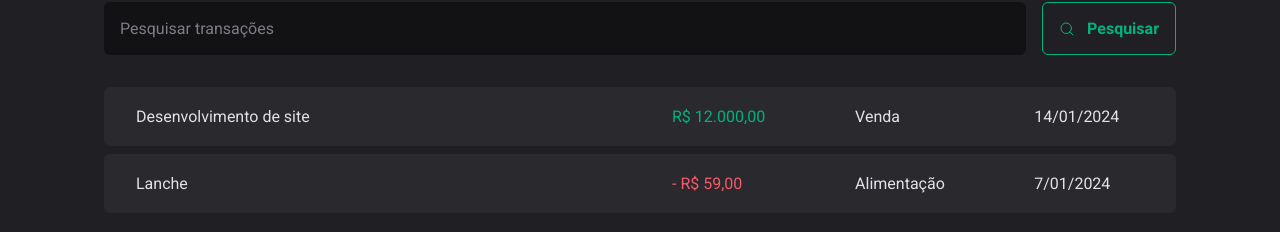
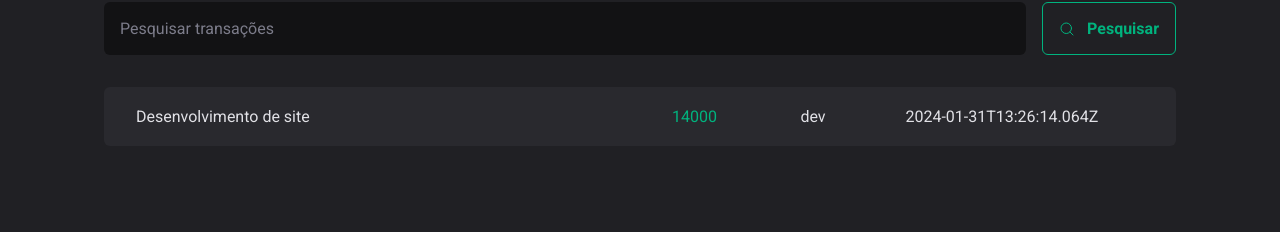
Before and after one commit to juliomalta/DinDin-Money-Tracker, a React (Vite) app: page / in a window 1280 px wide. Shown: the part 326-558 px from the top of the page. Built offline with nearby package versions, Linux system fonts and the light colour scheme; data requests are answered from the project's data file.

Commit message:
Add server.json and update Transactions page

```diff
--- a/server.json
+++ b/server.json
@@ -3,6 +3,7 @@
     {
       "id": "1",
       "description": "Desenvolvimento de site",
+      "category": "dev",
       "type": "deposit",
       "price": 14000,
       "date": "2024-01-31T13:26:14.064Z"
--- a/src/pages/Transactions/index.tsx
+++ b/src/pages/Transactions/index.tsx
@@ -1,9 +1,32 @@
+import { useEffect, useState } from "react";
 import { Header } from "../../components/Header";
 import { Summary } from "../../components/Summary";
 import { SearchForm } from "./components/SearchForm";
 import { TransactionType, TransactionsContainer, TransactionsTable } from "./styles";
 
+interface Transaction {
+  id: number;
+  description: string;
+  category: string;
+  type: 'deposit' | 'withdraw';
+  price: number;
+  date: string;
+}
+
 export function Transactions() {
+  const [transactions, setTransactions] = useState<Transaction[]>([]);
+
+  async function handleSearchTransactions() {
+    const response = await fetch('http://localhost:3333/transactions')
+    const data = await response.json()
+
+    setTransactions(data)
+  }
+
+  useEffect(() => {
+    handleSearchTransactions()
+  }, [])
+
   return (
     <div>
       <Header />
@@ -13,26 +36,21 @@
         <SearchForm />
         <TransactionsTable>
           <tbody>
-            <tr>
-              <td width="50%">Desenvolvimento de site</td>
-              <td>
-                <TransactionType variant="deposit">
-                  R$ 12.000,00
-                </TransactionType>
-              </td>
-              <td>Venda</td>
-              <td>14/01/2024</td>
-            </tr>
-            <tr>
-              <td width="50%">Lanche</td>
-              <td>
-                <TransactionType variant="withdraw">
-                  - R$ 59,00
-                </TransactionType>
-              </td>
-              <td>Alimentação</td>
-              <td>7/01/2024</td>
-            </tr>
+            {transactions.map(transaction => {
+              return (
+                <tr key={transaction.id}>
+                  <td width="50%">{transaction.description}</td>
+                  <td>
+                    <TransactionType variant={transaction.type}>
+                      {transaction.price}
+                    </TransactionType>
+                  </td>
+                  <td>{transaction.category}</td>
+                  <td>{transaction.date}</td>
+                </tr>
+
+              )
+            })}
           </tbody>
         </TransactionsTable>
       </TransactionsContainer>
```
